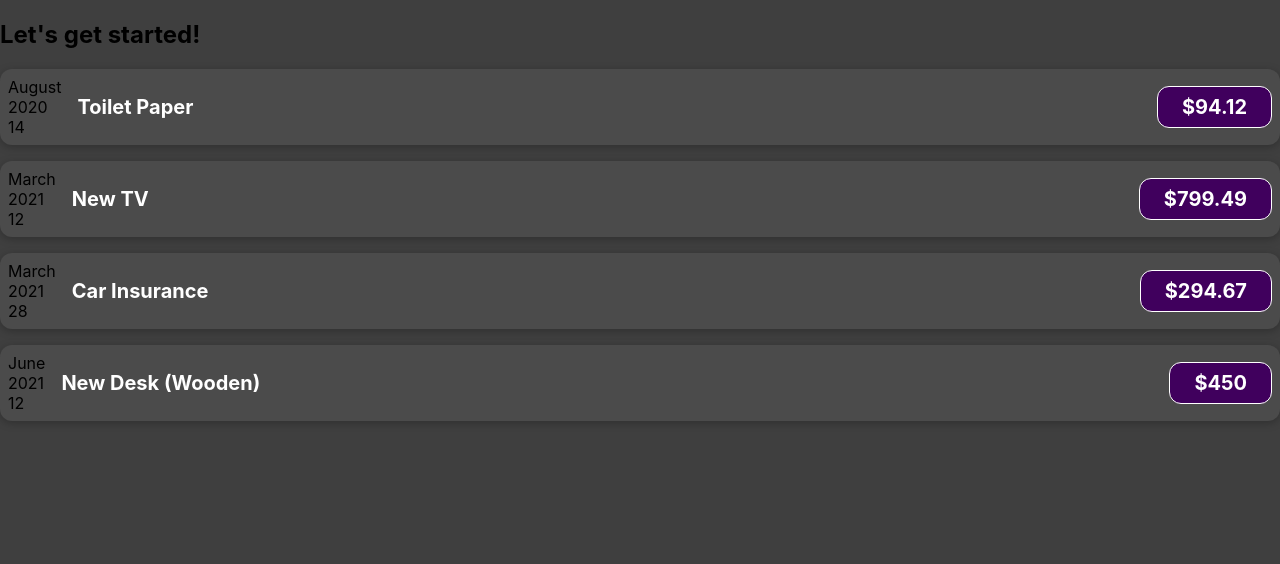
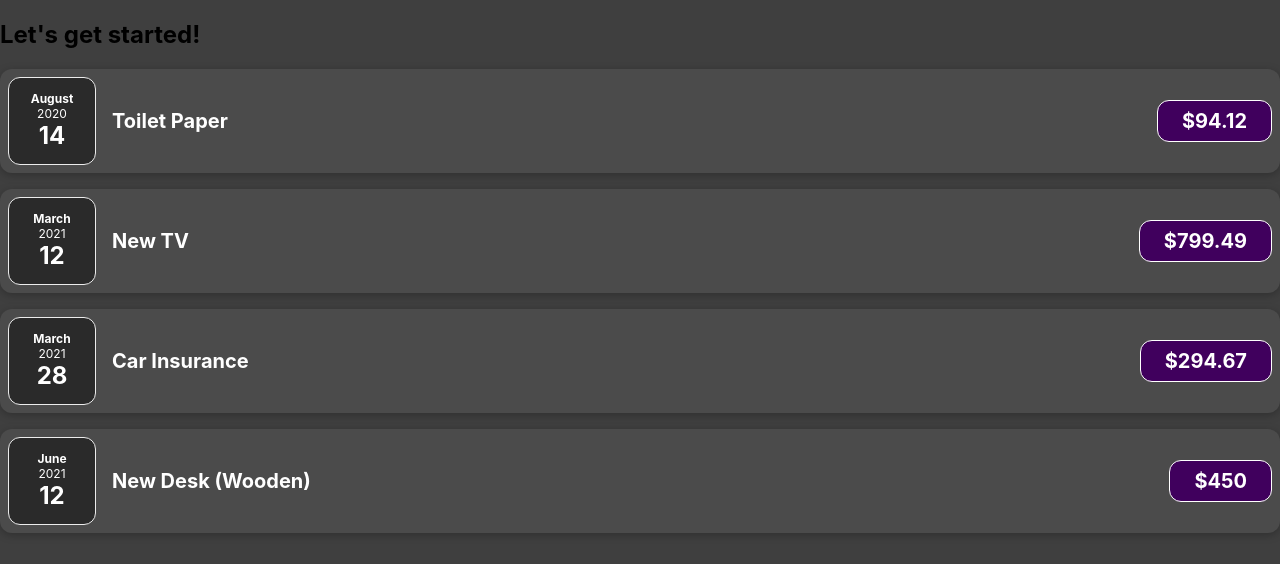
Before and after one commit to ahzsec/reaxt, a React (Create React App) app: page / in a window 1280 px wide. Shown: the top 564 px of the page. Built offline with nearby package versions, Linux system fonts and the light colour scheme.

Commit message:
Add CSS Styling to ExpenseDate Component

```diff
--- /dev/null
+++ b/src/components/ExpenseDate.css
@@ -0,0 +1,26 @@
+.expense-date {
+    display: flex;
+    flex-direction: column;
+    width: 5.5rem;
+    height: 5.5rem;
+    border: 1px solid #ececec;
+    background-color: #2a2a2a;
+    color: white;
+    border-radius: 12px;
+    align-items: center;
+    justify-content: center;
+}
+
+.expense-date__month {
+    font-size: 0.75rem;
+    font-weight: bold;
+}
+
+.expense-date__year {
+    font-size: 0.75rem;
+}
+
+.expense-date__day {
+    font-size: 1.5rem;
+    font-weight: bold;
+}
--- a/src/components/ExpenseDate.js
+++ b/src/components/ExpenseDate.js
@@ -1,13 +1,15 @@
+import './ExpenseDate.css';
+
 function ExpenseDate(props) {
     const month = props.date.toLocaleString('en-US', { month: 'long' });
     const day = props.date.toLocaleString('en-US', { day: '2-digit' });
     const year = props.date.getFullYear();
 
     return (
-        <div>
-            <div>{month}</div>
-            <div>{year}</div>
-            <div>{day}</div>
+        <div className="expense-date">
+            <div className="expense-date__month">{month}</div>
+            <div className="expense-date__year">{year}</div>
+            <div className="expense-date__day">{day}</div>
         </div>
     );
 }
```
